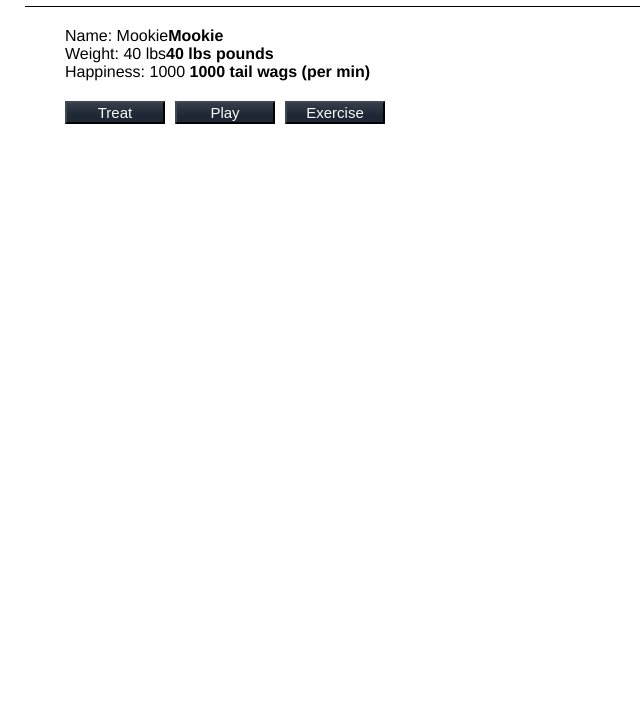
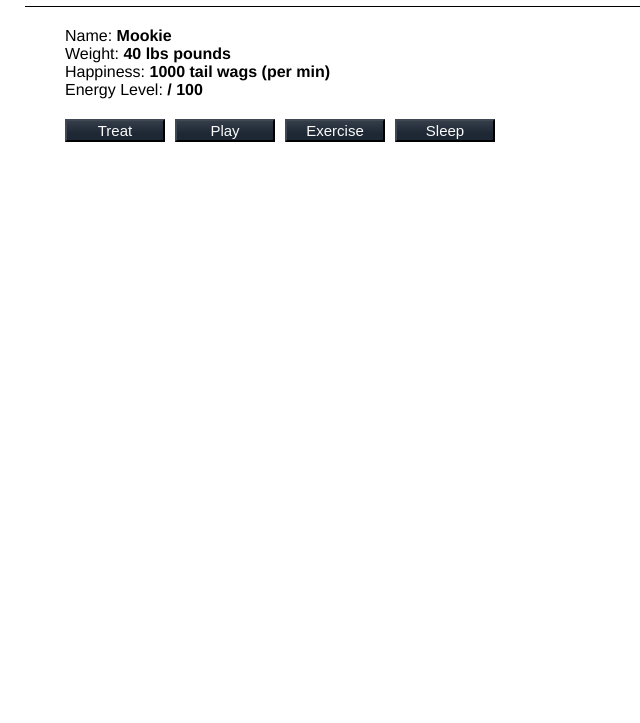
Before and after one commit to WITO-GHUB/COMP-484-Project-2, a plain HTML site: page index.html in a window 1280 px wide. Shown: the part 77-800 px from the top of the page, without its empty margins (0-640 px from the left). Drawn offline with nearby package versions, Linux system fonts and the light colour scheme.

Commit message:
Update index.html

```diff
--- a/index.html
+++ b/index.html
@@ -23,9 +23,10 @@
         <img class="pet-image" src="">
       </section>
       <section class="dashboard">
-        <div>Name: Mookie<strong><span class="name"></span></strong></div>
-        <div>Weight: 40 lbs<strong><span class="weight"></span> pounds</strong></div>
-        <div>Happiness: 1000 <strong><span class="happiness"></span> tail wags (per min)</strong></div>
+        <div>Name: <strong><span class="name"></span></strong></div>
+        <div>Weight: <strong><span class="weight"></span> pounds</strong></div>
+        <div>Happiness: <strong><span class="happiness"></span> tail wags (per min)</strong></div>
+        <div>Energy Level: <strong><span class ="energy level"></span> / 100</strong></div>
         <div class="button-container">
           <button class="treat-button">
             Treat
@@ -36,7 +37,11 @@
           <button class="exercise-button">
             Exercise
           </button>
+          <button class = "sleep-button">
+            Sleep
+          </button>
         </div>
+        <p class ="pet-message"></p>
       </section>
     </main>
 
```
